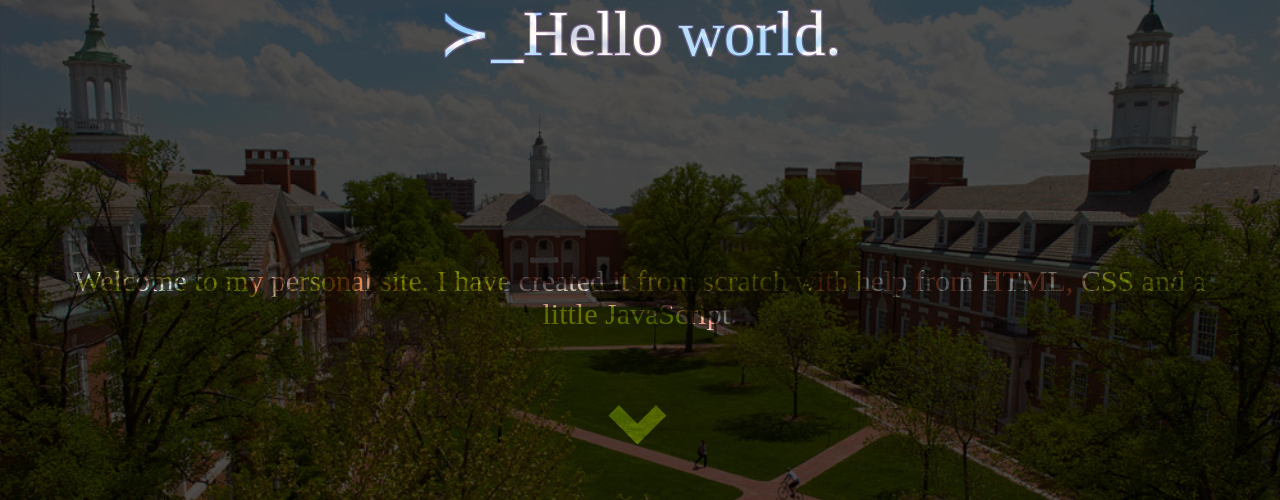
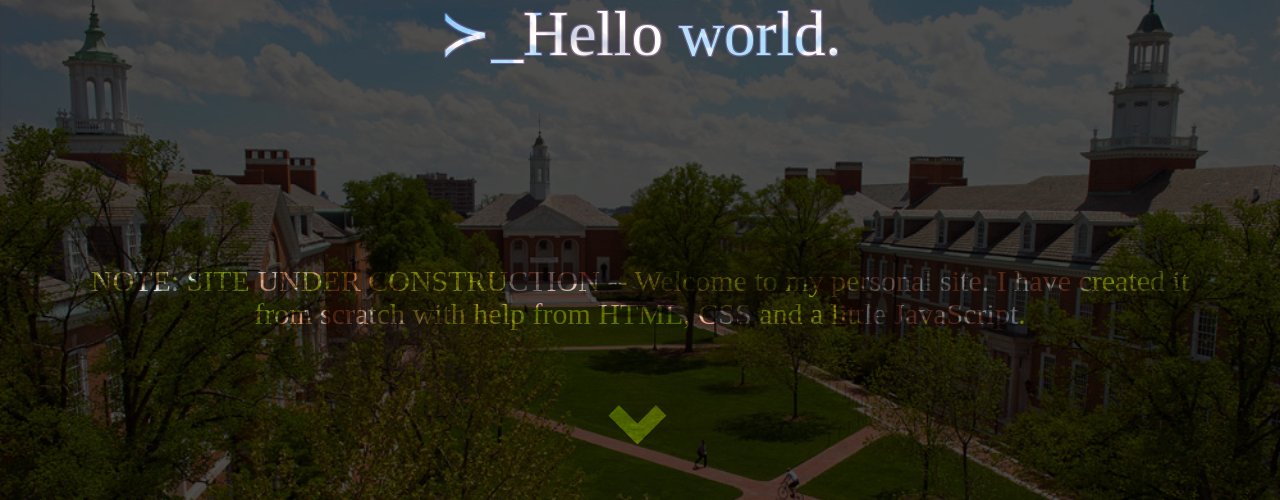
Before and after one commit to pfrank7/pfrank7.github.io, a Jekyll site: the page built from index.html, in a window 1280 px wide. Shown: the top 500 px of the page. Built offline with Jekyll 4.4.1, drawn with Linux system fonts in a browser that asks for light colours; nearby versions of some CDN libraries; grey boxes are pictures that could not be loaded.

Commit message:
Update index.html

```diff
--- a/index.html
+++ b/index.html
@@ -27,7 +27,7 @@
 .paige {
 	background-image: url("../photos/IMG_6215.jpg");
 	background-repeat:no-repeat;
-	background-size: 1100px 550px;
+	background-size: 1500px 550px;
 	background-position: 10% 50%;
 	/*box-shadow: inset -50px 50px 30px 50px white;*/
 	}
@@ -68,7 +68,7 @@
  					</div>
 				</div>
 				<div class = "row text-center" style = "top:0px;margin:0px;padding:0px; width:100%;">
-					<h2 id = "welcome">Welcome to my personal site. I have created it from scratch with help from HTML, CSS and a little JavaScript.</h2>
+					<h2 id = "welcome">NOTE: SITE UNDER CONSTRUCTION -- Welcome to my personal site. I have created it from scratch with help from HTML, CSS and a little JavaScript.</h2>
 					<h1> <span class="glyphicon glyphicon-chevron-down"></span> </h1>
 				</div>
 			</div>
```
